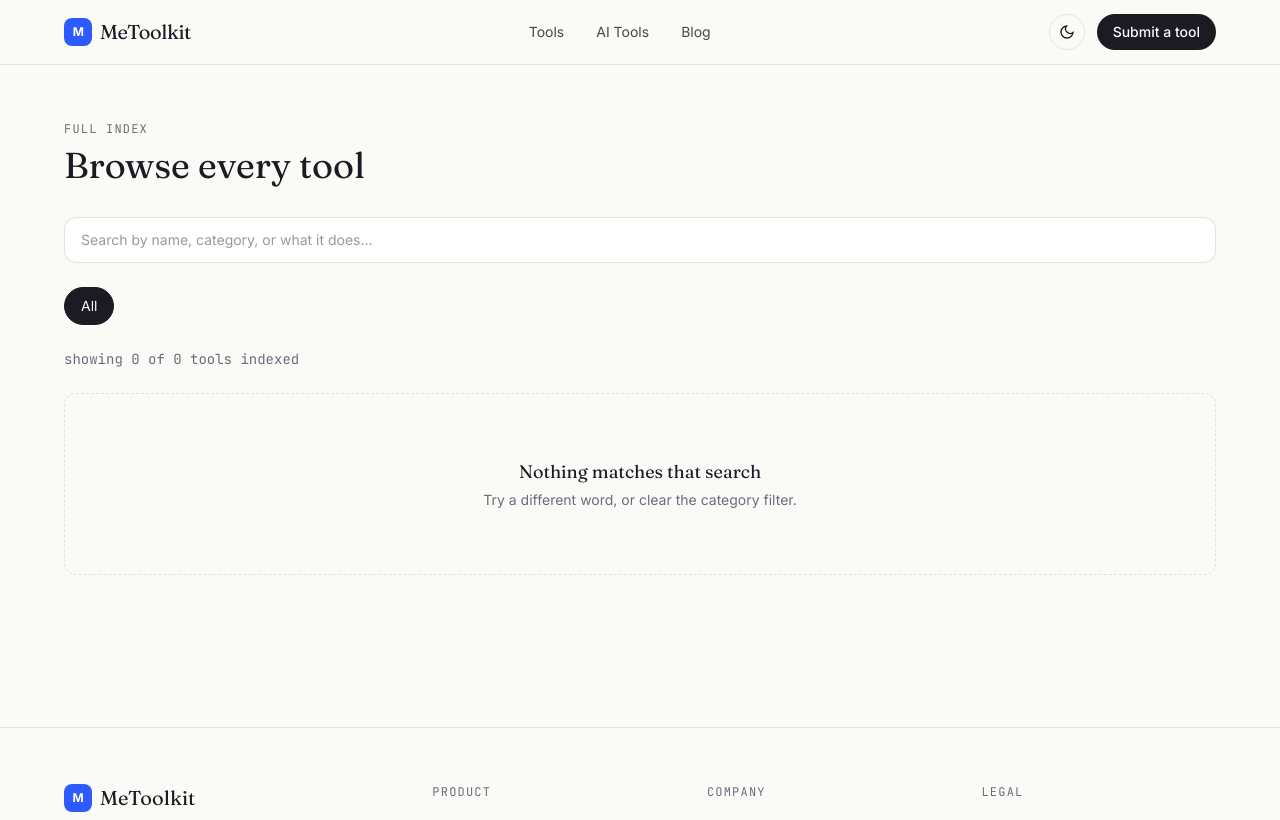
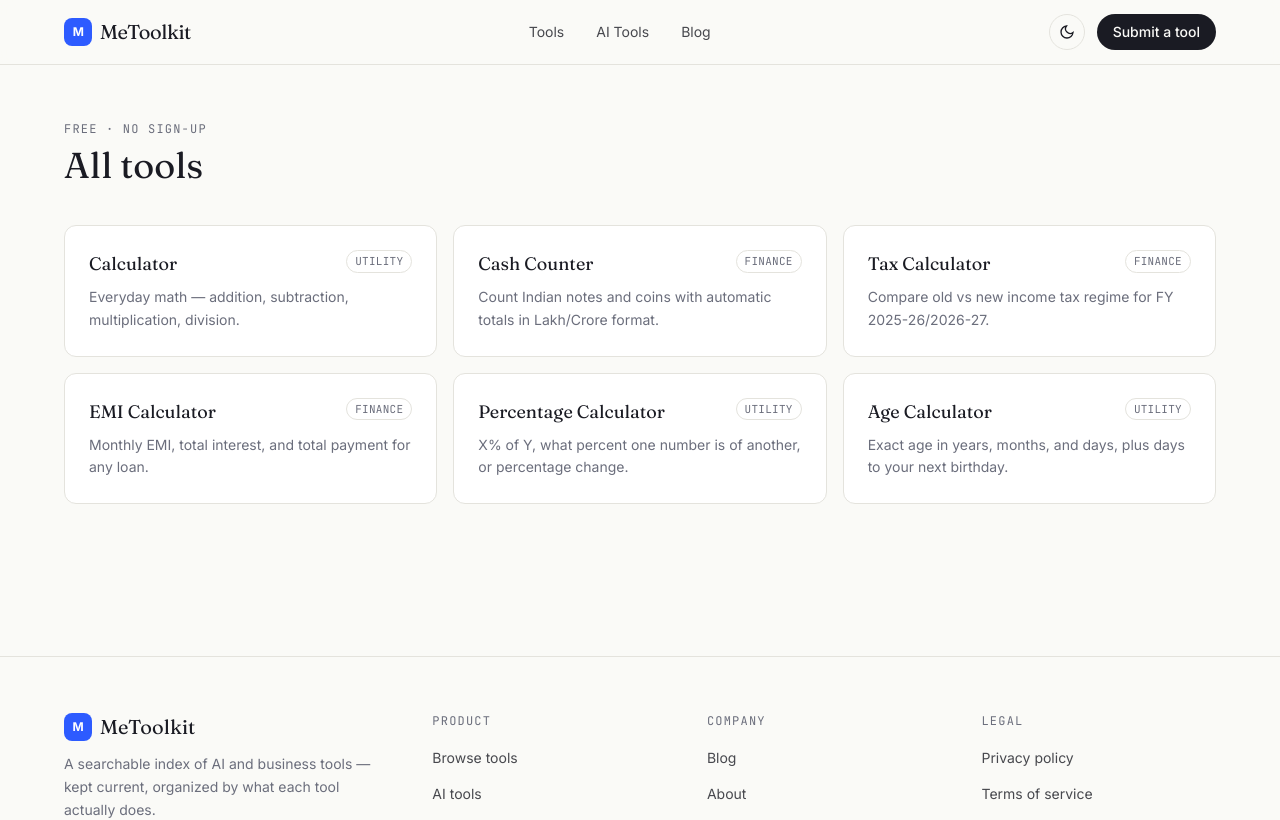
Before and after one commit to coolkishan44/metoolkit, a Next.js app: page /tools in a window 1280 px wide. Shown: the top 820 px of the page. Built offline with nearby package versions, Linux system fonts and the light colour scheme.

Commit message:
Update ToolsPage to include all tools list

```diff
--- a/app/tools/page.tsx
+++ b/app/tools/page.tsx
@@ -1,28 +1,79 @@
-import { Suspense } from "react";
+import Link from "next/link";
 import type { Metadata } from "next";
-import ToolsExplorer from "@/components/ToolsExplorer";
-import { tools, categories, totalToolsIndexed } from "@/lib/data";
 
 export const metadata: Metadata = {
-  title: "Browse tools",
-  description: "Search and filter every tool in the index by category, pricing, and what it does."
+  title: "All Tools",
+  description: "Every free tool on MeToolkit — calculator, cash counter, tax calculator, EMI, percentage, and age calculator."
 };
+
+const allTools = [
+  {
+    href: "/calculator",
+    name: "Calculator",
+    description: "Everyday math — addition, subtraction, multiplication, division.",
+    category: "Utility"
+  },
+  {
+    href: "/cash-counter",
+    name: "Cash Counter",
+    description: "Count Indian notes and coins with automatic totals in Lakh/Crore format.",
+    category: "Finance"
+  },
+  {
+    href: "/tax-calculator",
+    name: "Tax Calculator",
+    description: "Compare old vs new income tax regime for FY 2025-26/2026-27.",
+    category: "Finance"
+  },
+  {
+    href: "/emi-calculator",
+    name: "EMI Calculator",
+    description: "Monthly EMI, total interest, and total payment for any loan.",
+    category: "Finance"
+  },
+  {
+    href: "/percentage-calculator",
+    name: "Percentage Calculator",
+    description: "X% of Y, what percent one number is of another, or percentage change.",
+    category: "Utility"
+  },
+  {
+    href: "/age-calculator",
+    name: "Age Calculator",
+    description: "Exact age in years, months, and days, plus days to your next birthday.",
+    category: "Utility"
+  }
+];
 
 export default function ToolsPage() {
   return (
     <div className="max-w-content mx-auto px-6 py-14">
       <p className="text-xs font-mono uppercase tracking-widest text-muted mb-2">
-        Full index
+        Free · No sign-up
       </p>
-      <h1 className="font-display text-3xl md:text-4xl mb-8 text-ink dark:text-white">Browse every tool</h1>
+      <h1 className="font-display text-3xl md:text-4xl text-ink dark:text-white mb-10">
+        All tools
+      </h1>
 
-      <Suspense fallback={<p className="text-sm text-muted">Loading…</p>}>
-        <ToolsExplorer
-          tools={tools}
-          categories={categories}
-          totalIndexed={totalToolsIndexed}
-        />
-      </Suspense>
+      <div className="grid sm:grid-cols-2 lg:grid-cols-3 gap-4">
+        {allTools.map((tool) => (
+          <Link
+            key={tool.href}
+            href={tool.href}
+            className="group block rounded-xl border border-line dark:border-white/10 bg-surface dark:bg-white/[0.03] p-6 hover:border-indigo hover:shadow-md dark:hover:shadow-none transition-all"
+          >
+            <div className="flex items-start justify-between gap-3 mb-2">
+              <h2 className="font-display text-lg text-ink dark:text-white group-hover:text-indigo transition-colors">
+                {tool.name}
+              </h2>
+              <span className="shrink-0 text-[11px] font-mono uppercase tracking-wide text-muted border border-line dark:border-white/10 rounded-full px-2 py-0.5">
+                {tool.category}
+              </span>
+            </div>
+            <p className="text-sm text-muted leading-relaxed">{tool.description}</p>
+          </Link>
+        ))}
+      </div>
     </div>
   );
 }
```
